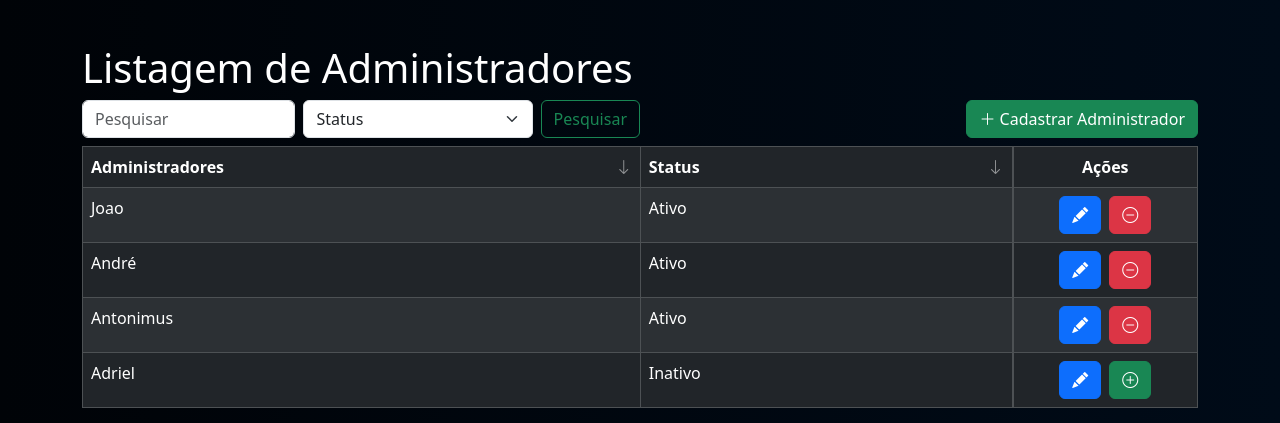
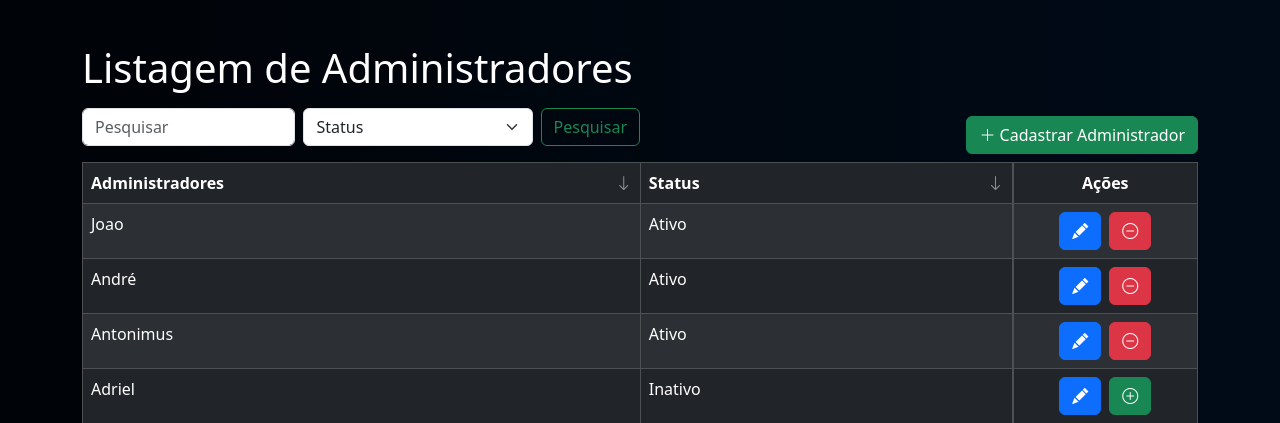
Before and after one commit to joaocuculo/entrega, a PHP site: page /listar/list-adm.php in a window 1280 px wide. Shown: the part 56-479 px from the top of the page. Run offline with PHP 8.4, Linux system fonts and the light colour scheme; a user stored in the database is signed in; data comes from the database, SQL or seed files in the repository; data that the repository does not hold is empty.

Commit message:
Add files via upload

```diff
--- a/listar/list-adm.php
+++ b/listar/list-adm.php
@@ -197,7 +197,7 @@
     <main class="container" style="margin-top: 100px;">
         <h1>Listagem de Administradores</h1>
         <div class="d-flex justify-content-between align-items-end mb-2">
-            <form class="d-flex col-6" method="post" role="search">
+            <form class="d-flex col-6 mt-2 mb-2" method="post" role="search">
                 <input class="form-control me-2" type="search" name="search" placeholder="Pesquisar" aria-label="Search">
                 <select class="form-select me-2" name="search-status" id="search-status">
                     <option selected value="">Status</option>
```
